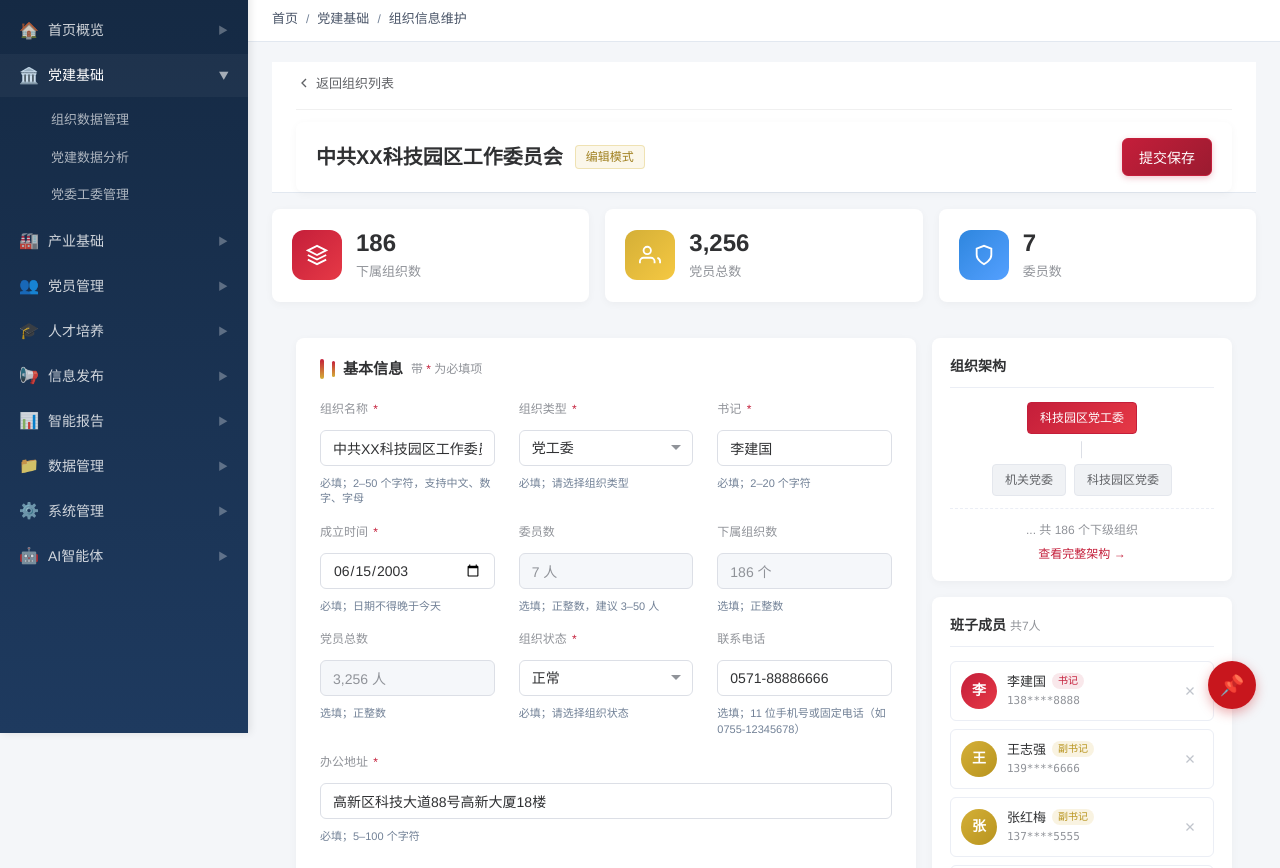
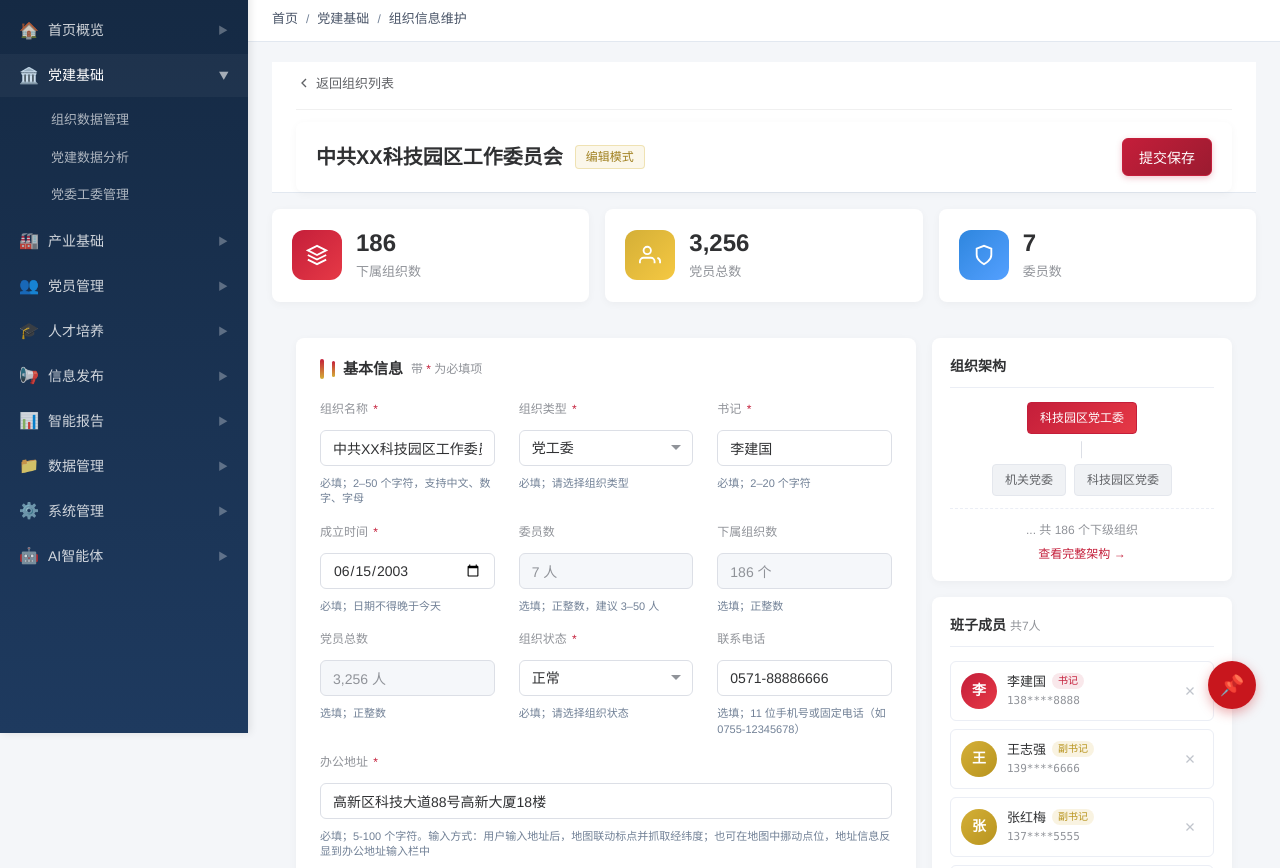
Before and after one commit to Lmt0827/party-building-platform, a website: page org_form.html in a window 1280 px wide. Shown: the part 67-935 px from the top of the page. Drawn offline with Linux system fonts and the light colour scheme.

Commit message:
Update party building platform

```diff
--- a/org_form.html
+++ b/org_form.html
@@ -946,7 +946,7 @@
                 <div class="form-item full-width">
                   <div class="form-label">办公地址 <span class="required">*</span></div>
                   <input type="text" class="form-input" value="高新区科技大道88号高新大厦18楼" placeholder="请输入办公地址">
-                <div class="form-rule-hint">必填；5–100 个字符</div>
+                <div class="form-rule-hint">必填；5-100 个字符。输入方式：用户输入地址后，地图联动标点并抓取经纬度；也可在地图中挪动点位，地址信息反显到办公地址输入栏中</div>
                 </div>
               </div>
 
```
